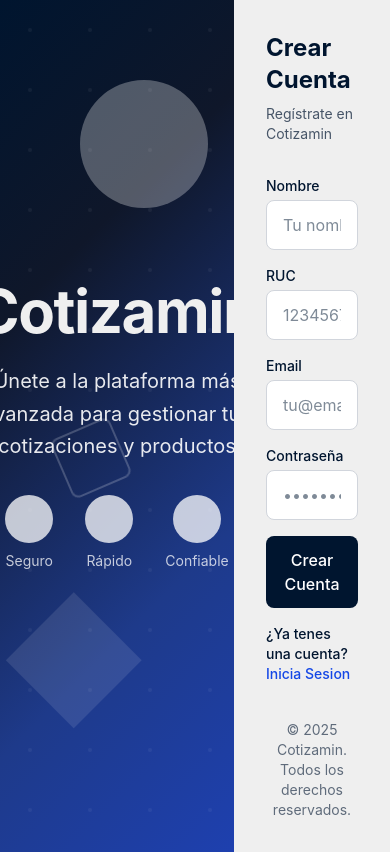
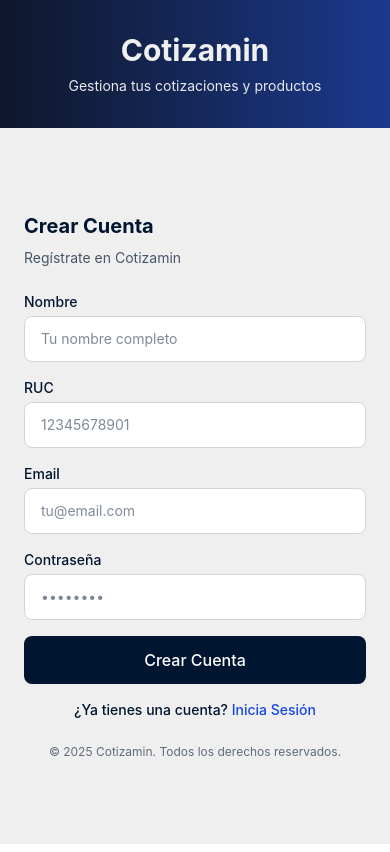
Before and after one commit to RamaHernandez03/cotizamin, a Next.js app: page /register in a window 390 px wide. Built offline with nearby package versions, Linux system fonts and the light colour scheme.

Commit message:
login mobile

```diff
--- a/components/AuthForm.tsx
+++ b/components/AuthForm.tsx
@@ -43,13 +43,12 @@ export default function AuthForm() {
 
     // Sesión creada: a home
     router.push("/dashboard/home");
-
   };
 
   return (
-    <div className="min-h-screen flex" style={{ fontFamily: "'Inter', 'Segoe UI', system-ui, sans-serif" }}>
-      {/* Left side - Image (3/5) */}
-      <div className="w-3/5 relative overflow-hidden">
+    <div className="min-h-screen flex flex-col lg:flex-row" style={{ fontFamily: "'Inter', 'Segoe UI', system-ui, sans-serif" }}>
+      {/* Left side - Image (hidden on mobile, 3/5 on desktop) */}
+      <div className="hidden lg:block lg:w-3/5 relative overflow-hidden">
         <div
           className="absolute inset-0 bg-gradient-to-br from-slate-900 via-blue-900 to-blue-900"
           style={{
@@ -66,10 +65,10 @@ export default function AuthForm() {
           {/* Main content overlay */}
           <div className="absolute inset-0 flex flex-col justify-center items-center text-white p-12">
             <div className="text-center max-w-lg">
-              <h1 className="text-6xl font-bold mb-6 tracking-tight" style={{ color: '#efefef' }}>
+              <h1 className="text-4xl xl:text-6xl font-bold mb-6 tracking-tight" style={{ color: '#efefef' }}>
                 Cotizamin
               </h1>
-              <p className="text-xl opacity-90 leading-relaxed mb-8">
+              <p className="text-lg xl:text-xl opacity-90 leading-relaxed mb-8">
                 Únete a la plataforma más avanzada para gestionar tus cotizaciones y productos
               </p>
               <div className="flex items-center justify-center space-x-8 text-sm opacity-75">
@@ -103,11 +102,21 @@ export default function AuthForm() {
         </div>
       </div>
 
-      {/* Right side - Register Form (2/5) */}
-      <div className="w-2/5 flex flex-col" style={{ backgroundColor: '#efefef' }}>
-        <div className="flex-1 flex flex-col justify-center p-8">
-          <div className="mb-8">
-            <h2 className="text-2xl font-bold mb-2" style={{ color: '#00152F' }}>
+      {/* Mobile header - Only visible on mobile */}
+      <div className="lg:hidden bg-gradient-to-r from-slate-900 to-blue-900 px-6 py-8 text-white text-center">
+        <h1 className="text-3xl font-bold mb-2" style={{ color: '#efefef' }}>
+          Cotizamin
+        </h1>
+        <p className="text-sm opacity-90">
+          Gestiona tus cotizaciones y productos
+        </p>
+      </div>
+
+      {/* Right side - Register Form (full width on mobile, 2/5 on desktop) */}
+      <div className="flex-1 lg:w-2/5 flex flex-col" style={{ backgroundColor: '#efefef' }}>
+        <div className="flex-1 flex flex-col justify-center p-6 sm:p-8 lg:p-8">
+          <div className="mb-6 sm:mb-8">
+            <h2 className="text-xl sm:text-2xl font-bold mb-2" style={{ color: '#00152F' }}>
               Crear Cuenta
             </h2>
             <p className="text-sm opacity-70" style={{ color: '#00152F' }}>
@@ -126,7 +135,7 @@ export default function AuthForm() {
                 value={form.nombre}
                 onChange={handleChange}
                 placeholder="Tu nombre completo"
-                className="w-full px-4 py-3 border border-gray-300 rounded-lg focus:ring-2 focus:ring-blue-500 focus:border-transparent transition-all duration-200"
+                className="w-full px-4 py-3 border border-gray-300 rounded-lg focus:ring-2 focus:ring-blue-500 focus:border-transparent transition-all duration-200 text-sm sm:text-base"
                 style={{ backgroundColor: 'white', color: '#00152F'}}
                 required
               />
@@ -142,7 +151,7 @@ export default function AuthForm() {
                 value={form.ruc}
                 onChange={handleChange}
                 placeholder="12345678901"
-                className="w-full px-4 py-3 border border-gray-300 rounded-lg focus:ring-2 focus:ring-blue-500 focus:border-transparent transition-all duration-200"
+                className="w-full px-4 py-3 border border-gray-300 rounded-lg focus:ring-2 focus:ring-blue-500 focus:border-transparent transition-all duration-200 text-sm sm:text-base"
                 style={{ backgroundColor: 'white', color: '#00152F'}}
                 required
               />
@@ -158,7 +167,7 @@ export default function AuthForm() {
                 value={form.email}
                 onChange={handleChange}
                 placeholder="tu@email.com"
-                className="w-full px-4 py-3 border border-gray-300 rounded-lg focus:ring-2 focus:ring-blue-500 focus:border-transparent transition-all duration-200"
+                className="w-full px-4 py-3 border border-gray-300 rounded-lg focus:ring-2 focus:ring-blue-500 focus:border-transparent transition-all duration-200 text-sm sm:text-base"
                 style={{ backgroundColor: 'white', color: '#00152F'}}
                 required
               />
@@ -174,7 +183,7 @@ export default function AuthForm() {
                 value={form.password}
                 onChange={handleChange}
                 placeholder="••••••••"
-                className="w-full px-4 py-3 border border-gray-300 rounded-lg focus:ring-2 focus:ring-blue-500 focus:border-transparent transition-all duration-200"
+                className="w-full px-4 py-3 border border-gray-300 rounded-lg focus:ring-2 focus:ring-blue-500 focus:border-transparent transition-all duration-200 text-sm sm:text-base"
                 style={{ backgroundColor: 'white', color: '#00152F'}}
                 required
               />
@@ -192,20 +201,25 @@ export default function AuthForm() {
 
             <button
               type="submit"
-              className="w-full py-3 px-4 rounded-lg text-white font-medium transition-all duration-200 transform hover:scale-105 hover:shadow-lg"
+              className="w-full py-3 px-4 rounded-lg text-white font-medium transition-all duration-200 transform hover:scale-105 hover:shadow-lg active:scale-95"
               style={{ backgroundColor: '#00152F' }}
             >
               Crear Cuenta
             </button>
 
-            <label className="block text-sm font-medium mb-1" style={{ color: '#00152F' }}>
-                ¿Ya tenes una cuenta?   <a href='/login' className='text-blue-700 hover:text-blue-500'>Inicia Sesion</a>
+            <div className="text-center">
+              <label className="block text-sm font-medium" style={{ color: '#00152F' }}>
+                ¿Ya tienes una cuenta?{' '}
+                <a href='/login' className='text-blue-700 hover:text-blue-500 transition-colors'>
+                  Inicia Sesión
+                </a>
               </label>
+            </div>
           </form>
 
           {/* Footer */}
-          <div className="mt-8 text-center">
-            <p className="text-sm opacity-60" style={{ color: '#00152F' }}>
+          <div className="mt-6 sm:mt-8 text-center">
+            <p className="text-xs sm:text-sm opacity-60" style={{ color: '#00152F' }}>
               © 2025 Cotizamin. Todos los derechos reservados.
             </p>
           </div>
--- a/components/LoginForm.tsx
+++ b/components/LoginForm.tsx
@@ -28,9 +28,9 @@ export default function LoginForm() {
   }
 
   return (
-    <div className="min-h-screen flex" style={{ fontFamily: "'Inter', 'Segoe UI', system-ui, sans-serif" }}>
-      {/* Left side - Image (3/5) */}
-      <div className="w-3/5 relative overflow-hidden">
+    <div className="min-h-screen flex flex-col lg:flex-row" style={{ fontFamily: "'Inter', 'Segoe UI', system-ui, sans-serif" }}>
+      {/* Left side - Image (hidden on mobile, 3/5 on desktop) */}
+      <div className="hidden lg:block lg:w-3/5 relative overflow-hidden">
         <div
           className="absolute inset-0 bg-gradient-to-br from-blue-900 via-indigo-900 to-purple-900"
           style={{
@@ -47,10 +47,10 @@ export default function LoginForm() {
           {/* Main content overlay */}
           <div className="absolute inset-0 flex flex-col justify-center items-center text-white p-12">
             <div className="text-center max-w-lg">
-              <h1 className="text-6xl font-bold mb-6 tracking-tight" style={{ color: '#efefef' }}>
+              <h1 className="text-4xl xl:text-6xl font-bold mb-6 tracking-tight" style={{ color: '#efefef' }}>
                 Cotizamin
               </h1>
-              <p className="text-xl opacity-90 leading-relaxed mb-8">
+              <p className="text-lg xl:text-xl opacity-90 leading-relaxed mb-8">
                 Inicia sesión en tu gestor de productos de confianza
               </p>
               <div className="flex items-center justify-center space-x-8 text-sm opacity-75">
@@ -84,11 +84,21 @@ export default function LoginForm() {
         </div>
       </div>
 
-      {/* Right side - Login Form (2/5) */}
-      <div className="w-2/5 flex flex-col" style={{ backgroundColor: '#efefef' }}>
-        <div className="flex-1 flex flex-col justify-center p-8">
-          <div className="mb-8">
-            <h2 className="text-2xl font-bold mb-2" style={{ color: '#00152F' }}>
+      {/* Mobile header - Only visible on mobile */}
+      <div className="lg:hidden bg-gradient-to-r from-blue-900 via-indigo-900 to-purple-900 px-6 py-8 text-white text-center">
+        <h1 className="text-3xl font-bold mb-2" style={{ color: '#efefef' }}>
+          Cotizamin
+        </h1>
+        <p className="text-sm opacity-90">
+          Inicia sesión en tu cuenta
+        </p>
+      </div>
+
+      {/* Right side - Login Form (full width on mobile, 2/5 on desktop) */}
+      <div className="flex-1 lg:w-2/5 flex flex-col" style={{ backgroundColor: '#efefef' }}>
+        <div className="flex-1 flex flex-col justify-center p-6 sm:p-8 lg:p-8">
+          <div className="mb-6 sm:mb-8">
+            <h2 className="text-xl sm:text-2xl font-bold mb-2" style={{ color: '#00152F' }}>
               Iniciar Sesión
             </h2>
             <p className="text-sm opacity-70" style={{ color: '#00152F' }}>
@@ -106,7 +116,7 @@ export default function LoginForm() {
                 value={email}
                 onChange={(e) => setEmail(e.target.value)}
                 placeholder="tu@email.com"
-                className="w-full px-4 py-3 border border-gray-300 rounded-lg focus:ring-2 focus:ring-blue-500 focus:border-transparent transition-all duration-200"
+                className="w-full px-4 py-3 border border-gray-300 rounded-lg focus:ring-2 focus:ring-blue-500 focus:border-transparent transition-all duration-200 text-sm sm:text-base"
                 style={{ backgroundColor: 'white', color: '#00152F'}}
                 required
               />
@@ -121,7 +131,7 @@ export default function LoginForm() {
                 value={password}
                 onChange={(e) => setPassword(e.target.value)}
                 placeholder="••••••••"
-                className="w-full px-4 py-3 border border-gray-300 rounded-lg focus:ring-2 focus:ring-blue-500 focus:border-transparent transition-all duration-200"
+                className="w-full px-4 py-3 border border-gray-300 rounded-lg focus:ring-2 focus:ring-blue-500 focus:border-transparent transition-all duration-200 text-sm sm:text-base"
                 style={{ backgroundColor: 'white', color: '#00152F'}}
                 required
               />
@@ -135,22 +145,25 @@ export default function LoginForm() {
 
             <button
               type="submit"
-              className="w-full py-3 px-4 rounded-lg text-white font-medium transition-all duration-200 transform hover:scale-105 hover:shadow-lg"
+              className="w-full py-3 px-4 rounded-lg text-white font-medium transition-all duration-200 transform hover:scale-105 hover:shadow-lg active:scale-95"
               style={{ backgroundColor: '#00152F' }}
             >
               Ingresar
             </button>
 
-            <label className="block text-sm font-medium mb-1" style={{ color: '#00152F' }}>
-                ¿Aun no estas Registrado?   <a href='/register' className='text-blue-700 hover:text-blue-500'>Registrate aqui</a>
+            <div className="text-center">
+              <label className="block text-sm font-medium" style={{ color: '#00152F' }}>
+                ¿Aún no estás registrado?{' '}
+                <a href='/register' className='text-blue-700 hover:text-blue-500 transition-colors'>
+                  Regístrate aquí
+                </a>
               </label>
-
-
+            </div>
           </form>
 
           {/* Footer */}
-          <div className="mt-8 text-center">
-            <p className="text-sm opacity-60" style={{ color: '#00152F' }}>
+          <div className="mt-6 sm:mt-8 text-center">
+            <p className="text-xs sm:text-sm opacity-60" style={{ color: '#00152F' }}>
               © 2025 Cotizamin. Todos los derechos reservados.
             </p>
           </div>
```
